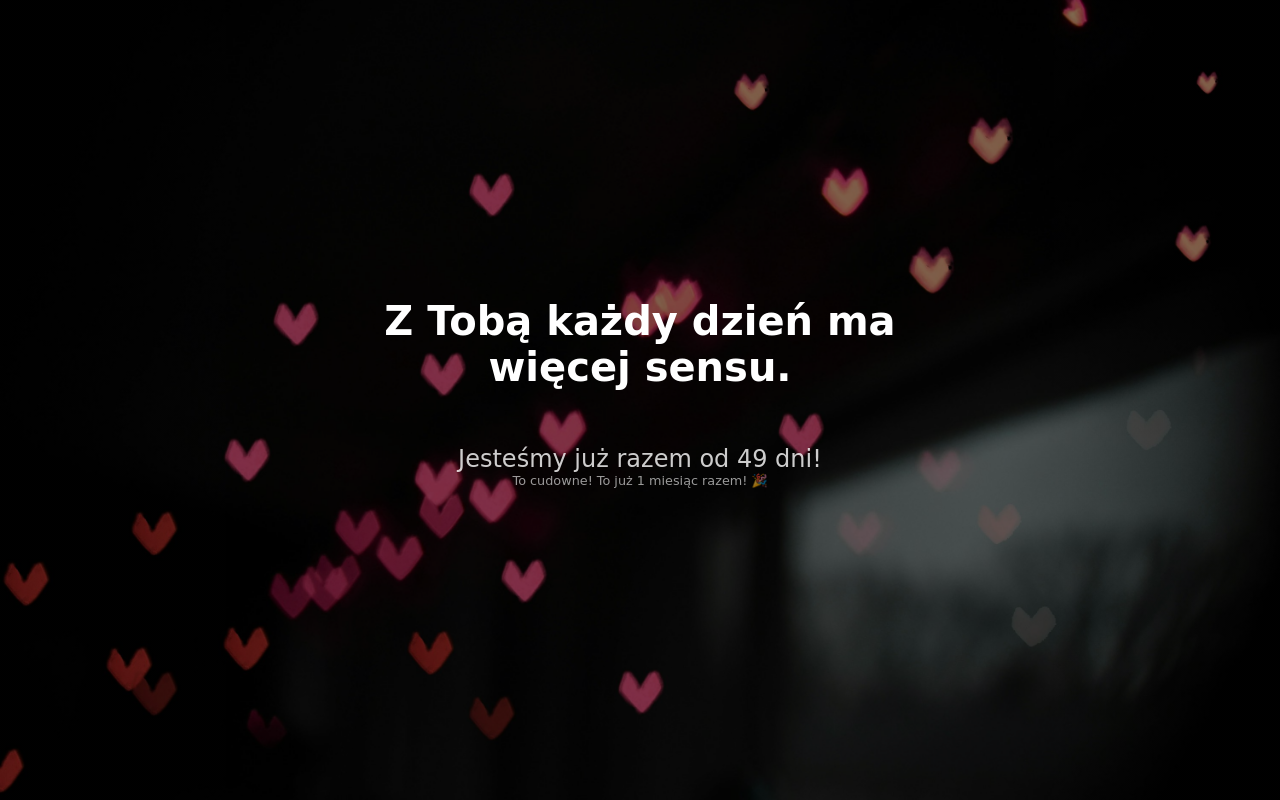
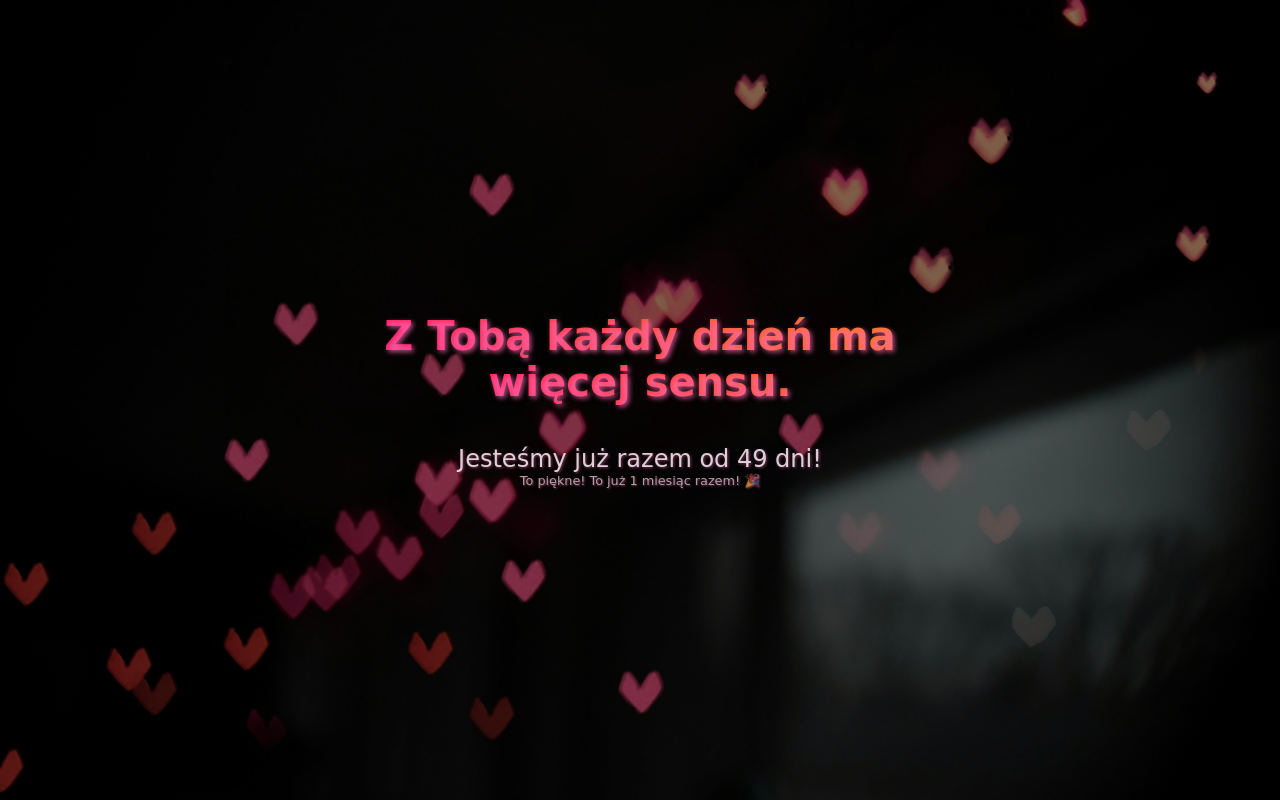
Before and after one commit to Michal00021/Michal00021.github.io, a plain HTML site: page index.html in a window 1280 px wide. Drawn offline with Linux system fonts and the light colour scheme; a web font is replaced by a local one.

Commit message:
test ulepszenie 3.2

```diff
--- a/index.html
+++ b/index.html
@@ -36,6 +36,11 @@
     max-width: 80%;
     animation: float 3s ease-in-out infinite;
     margin-bottom: 20px;
+    text-shadow: 2px 2px 5px rgba(255, 105, 180, 0.7);
+    background: linear-gradient(45deg, #ff0080, #ff8c00);
+    -webkit-background-clip: text;
+    -webkit-text-fill-color: transparent;
+    animation: gradient 5s ease infinite;
    }
 
    .counter {
@@ -44,11 +49,18 @@
     text-align: center;
     color: rgba(255, 255, 255, 0.8);
     margin-top: 20px;
+    text-shadow: 1px 1px 3px rgba(255, 105, 180, 0.5);
+    transition: color 0.3s;
+   }
+
+   .counter:hover {
+    color: #ff69b4;
    }
 
    .message {
     font-size: 0.8em;
     color: rgba(255, 255, 255, 0.6);
+    text-shadow: 1px 1px 2px rgba(255, 105, 180, 0.5);
    }
 
    @keyframes float {
@@ -60,6 +72,18 @@
     }
     100% {
      transform: translateY(0);
+    }
+   }
+
+   @keyframes gradient {
+    0% {
+     background-position: 0% 50%;
+    }
+    50% {
+     background-position: 100% 50%;
+    }
+    100% {
+     background-position: 0% 50%;
     }
    }
   </style>
@@ -76,7 +100,7 @@
     "Zawsze potrafisz mnie rozśmieszyć.",
     "Fajnie, że jesteś. Serio.",
     "Kiedy jesteś obok, wszystko jest lepsze.",
-    "Jesteś najlepszą częścią mojego dnia ",
+    "Jesteś najlepszą częścią mojego dnia.",
    ];
 
    function loadQuote() {
@@ -106,14 +130,13 @@
      "counter"
     ).textContent = `Jesteśmy już razem od ${daysDiff} dni!`;
 
-    let message = "To cudowne!";
+    let message = "To piękne!";
 
     if (monthsDiff > 0) {
      message += ` To już ${monthsDiff} ${
       monthsDiff === 1 ? "miesiąc" : "miesiące"
      } razem! 🎉`;
     }
-
     document.getElementById("message").textContent = message;
    }
 
```
